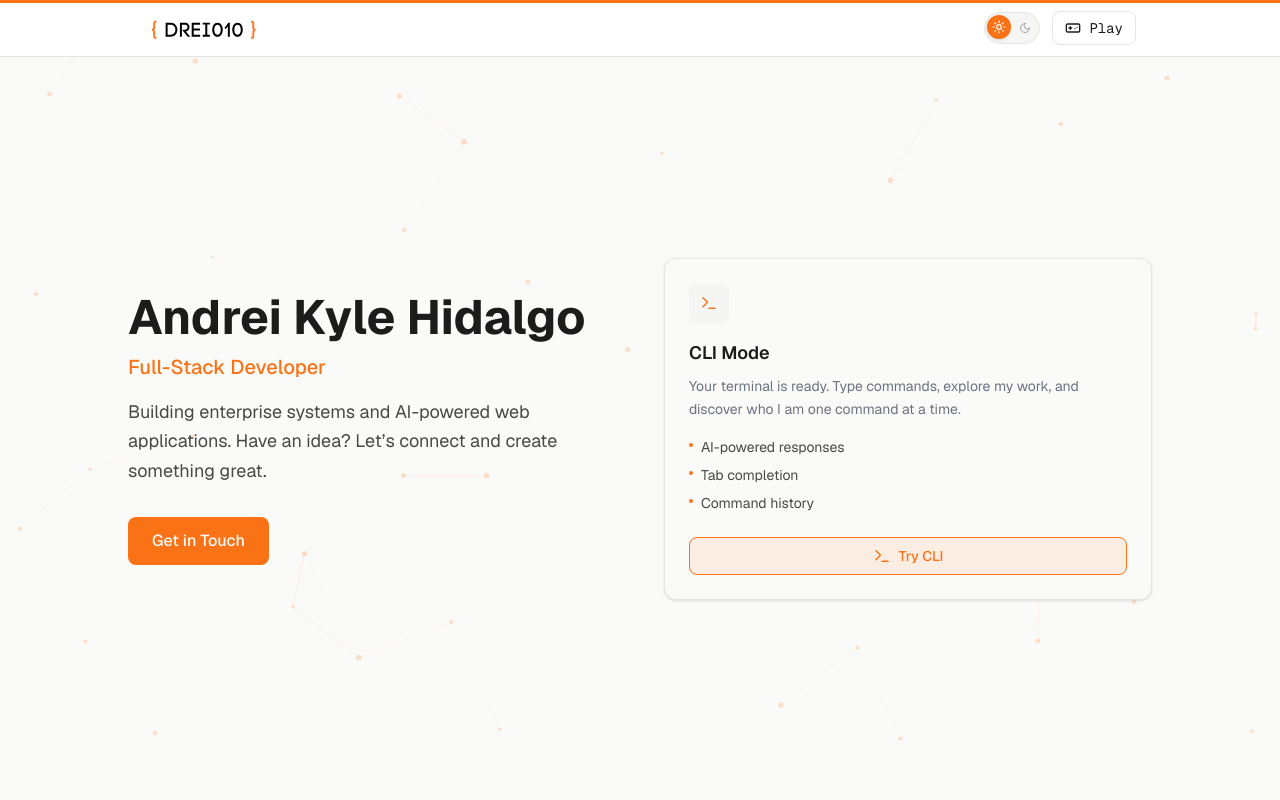
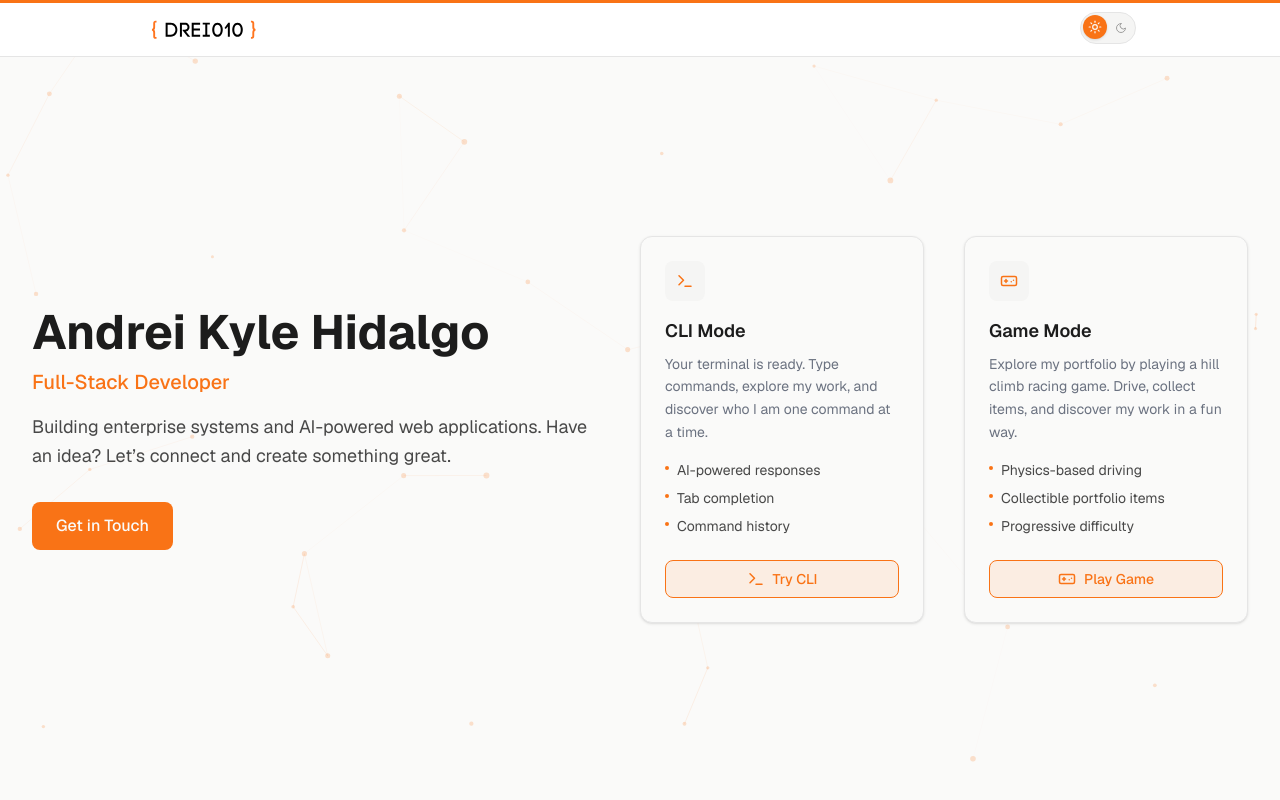
Before and after one commit to Drei010/drei010-portfolio, a Next.js app: page / in a window 1280 px wide. Built offline with nearby package versions, Linux system fonts and the light colour scheme.

Commit message:
feat: implement game mode features and transitions

```diff
--- a/app/page.tsx
+++ b/app/page.tsx
@@ -1,6 +1,6 @@
 "use client";
 
-import { motion, useScroll, useTransform, useReducedMotion } from "motion/react";
+import { motion, useScroll, useTransform, useReducedMotion, AnimatePresence } from "motion/react";
 import { useView } from "@/lib/view-context";
 import { AboutSection } from "@/components/web/AboutSection";
 import { ServicesSection } from "@/components/web/ServicesSection";
@@ -11,30 +11,61 @@ import { ScrollProgressBar } from "@/components/web/ScrollProgressBar";
 import { Terminal } from "@/components/cli/Terminal";
 import { GameCanvas } from "@/components/game/GameCanvas";
 
+const viewTransition = {
+  initial: { opacity: 0, scale: 0.98 },
+  animate: { opacity: 1, scale: 1 },
+  exit: { opacity: 0, scale: 0.98 },
+};
+
+const gameTransition = {
+  initial: { opacity: 0, y: 20 },
+  animate: { opacity: 1, y: 0 },
+  exit: { opacity: 0, y: -20 },
+};
+
 export default function Home() {
   const { view } = useView();
   const shouldReduceMotion = useReducedMotion();
   const { scrollYProgress } = useScroll();
   const parallaxY = useTransform(scrollYProgress, [0, 1], ["0px", "-80px"]);
 
-  if (view === "game") {
   return (
-      <div className="flex min-h-0 flex-1 overflow-hidden animate-fade-in">
+    <AnimatePresence mode="wait">
+      {view === "game" && (
+        <motion.div
+          key="game"
+          className="flex min-h-0 flex-1 overflow-hidden"
+          initial={shouldReduceMotion ? { opacity: 0 } : gameTransition.initial}
+          animate={shouldReduceMotion ? { opacity: 1 } : gameTransition.animate}
+          exit={shouldReduceMotion ? { opacity: 0 } : gameTransition.exit}
+          transition={{ duration: 0.4, ease: "easeInOut" }}
+        >
           <GameCanvas />
-      </div>
-    );
-  }
+        </motion.div>
+      )}
 
-  if (view === "cli") {
-    return (
-      <div className="dark flex flex-1 content-center animate-fade-in">
+      {view === "cli" && (
+        <motion.div
+          key="cli"
+          className="dark flex flex-1 content-center"
+          initial={shouldReduceMotion ? { opacity: 0 } : viewTransition.initial}
+          animate={shouldReduceMotion ? { opacity: 1 } : viewTransition.animate}
+          exit={shouldReduceMotion ? { opacity: 0 } : viewTransition.exit}
+          transition={{ duration: 0.3, ease: "easeInOut" }}
+        >
           <Terminal />
-      </div>
-    );
-  }
+        </motion.div>
+      )}
 
-  return (
-    <div className="relative flex flex-1 flex-col overflow-x-hidden overflow-y-auto animate-fade-in">
+      {view === "web" && (
+        <motion.div
+          key="web"
+          className="relative flex flex-1 flex-col overflow-x-hidden overflow-y-auto"
+          initial={shouldReduceMotion ? { opacity: 0 } : viewTransition.initial}
+          animate={shouldReduceMotion ? { opacity: 1 } : viewTransition.animate}
+          exit={shouldReduceMotion ? { opacity: 0 } : viewTransition.exit}
+          transition={{ duration: 0.3, ease: "easeInOut" }}
+        >
           <ScrollProgressBar />
           <motion.div
             className="pointer-events-none fixed -top-20 right-0 -bottom-20 left-0 z-0"
@@ -48,6 +79,8 @@ export default function Home() {
             <SkillsProjectsConnected />
             <ContactSection />
           </div>
-    </div>
+        </motion.div>
+      )}
+    </AnimatePresence>
   );
 }
--- a/components/GameToggle.tsx
+++ b/components/GameToggle.tsx
@@ -3,26 +3,35 @@
 import { useView } from "@/lib/view-context";
 
 export function GameToggle() {
-  const { view, setView } = useView();
+  const { view, setView, gameCardVisible } = useView();
+
+  const isHidden = view === "web" && gameCardVisible;
 
   function handleClick() {
     if (view === "game") {
-      setView("web");
+      setView("cli");
     } else {
       setView("game");
     }
   }
 
   return (
+    <div
+      className={`overflow-hidden transition-all duration-300 ease-in-out ${
+        isHidden ? "ml-0 max-w-0 opacity-0" : "ml-3 max-w-32 opacity-100"
+      }`}
+    >
       <button
         onClick={handleClick}
-      className="ml-3 flex items-center gap-2 rounded-lg border border-border px-3 py-1.5 text-sm font-mono transition-colors duration-200 hover:border-primary hover:text-primary"
-      aria-label={view === "game" ? "Exit game mode" : "Play portfolio game"}
+        className="flex items-center gap-2 rounded-lg border border-border px-3 py-1.5 text-sm font-mono transition-colors duration-200 hover:border-primary hover:text-primary"
+        aria-label={view === "game" ? "Switch to CLI mode" : "Play portfolio game"}
+        aria-hidden={isHidden}
+        tabIndex={isHidden ? -1 : 0}
       >
         {view === "game" ? (
           <>
-          <ExitIcon />
-          <span className="hidden sm:inline">Exit</span>
+            <TerminalIcon />
+            <span className="hidden sm:inline">CLI</span>
           </>
         ) : (
           <>
@@ -31,6 +40,7 @@ export function GameToggle() {
           </>
         )}
       </button>
+    </div>
   );
 }
 
@@ -57,7 +67,7 @@ function GamepadIcon() {
   );
 }
 
-function ExitIcon() {
+function TerminalIcon() {
   return (
     <svg
       xmlns="http://www.w3.org/2000/svg"
@@ -71,8 +81,8 @@ function ExitIcon() {
       strokeLinejoin="round"
       aria-hidden="true"
     >
-      <path d="M18 6 6 18" />
-      <path d="m6 6 12 12" />
+      <polyline points="4 17 10 11 4 5" />
+      <line x1="12" x2="20" y1="19" y2="19" />
     </svg>
   );
 }
--- a/components/web/AboutSection.tsx
+++ b/components/web/AboutSection.tsx
@@ -3,6 +3,7 @@
 import { motion, useReducedMotion } from "motion/react";
 import { aboutData } from "@/lib/data/about";
 import { CliFeatureCard } from "@/components/web/CliFeatureCard";
+import { GameFeatureCard } from "@/components/web/GameFeatureCard";
 
 export function AboutSection() {
   const shouldReduceMotion = useReducedMotion();
@@ -15,11 +16,11 @@ export function AboutSection() {
   return (
     <section
       id="about"
-      className="flex min-h-[calc(100vh-3.5rem)] items-center px-4 py-16 sm:py-24 lg:py-0"
+      className="flex min-h-[calc(100vh-3.5rem)] items-center px-4 py-16 sm:py-24 lg:px-8 lg:py-0"
     >
-      <div className="mx-auto grid max-w-5xl grid-cols-1 items-center gap-8 lg:grid-cols-2 lg:gap-12">
+      <div className="mx-auto grid max-w-5xl grid-cols-1 items-center gap-8 lg:max-w-7xl lg:grid-cols-[2fr_1fr_1fr] lg:items-stretch lg:gap-10">
         {/* Left column — About data */}
-        <div>
+        <div className="self-center">
           <motion.h1
             className="text-3xl font-bold sm:text-4xl lg:text-5xl"
             variants={textVariants}
@@ -86,8 +87,9 @@ export function AboutSection() {
           </motion.a>
         </div>
 
-        {/* Right column — CLI Feature Card */}
+        {/* Feature Cards as separate grid columns */}
         <CliFeatureCard />
+        <GameFeatureCard />
       </div>
     </section>
   );
--- /dev/null
+++ b/components/web/GameFeatureCard.tsx
@@ -0,0 +1,121 @@
+"use client";
+
+import { useEffect, useRef } from "react";
+import { motion, useReducedMotion } from "motion/react";
+import { useView } from "@/lib/view-context";
+
+const features = [
+  "Physics-based driving",
+  "Collectible portfolio items",
+  "Progressive difficulty",
+];
+
+export function GameFeatureCard() {
+  const { setView, setGameCardVisible } = useView();
+  const shouldReduceMotion = useReducedMotion();
+  const cardRef = useRef<HTMLDivElement>(null);
+
+  useEffect(() => {
+    const el = cardRef.current;
+    if (!el) return;
+
+    const observer = new IntersectionObserver(
+      ([entry]) => {
+        setGameCardVisible(entry.isIntersecting);
+      },
+      { threshold: 0.1 }
+    );
+
+    observer.observe(el);
+
+    return () => {
+      observer.disconnect();
+    };
+  }, [setGameCardVisible]);
+
+  const entranceVariants = {
+    hidden: shouldReduceMotion ? { opacity: 0 } : { opacity: 0, y: 24 },
+    visible: shouldReduceMotion ? { opacity: 1 } : { opacity: 1, y: 0 },
+  };
+
+  return (
+    <motion.div
+      ref={cardRef}
+      className="group relative flex flex-col rounded-xl border border-border bg-background p-6 shadow-sm transition-[border-color,box-shadow] duration-300 hover:border-primary/70 hover:shadow-md hover:shadow-primary/10 dark:shadow-none dark:hover:shadow-[0_0_20px_rgba(249,115,22,0.15)]"
+      variants={entranceVariants}
+      initial="hidden"
+      whileInView="visible"
+      viewport={{ once: true, margin: "-50px" }}
+      transition={{
+        type: "spring",
+        stiffness: 100,
+        damping: 15,
+        delay: 0.3,
+      }}
+    >
+      {/* Hover gradient overlay */}
+      <div className="pointer-events-none absolute inset-0 rounded-xl bg-[radial-gradient(ellipse_at_center,_var(--color-primary)_0%,_transparent_70%)] opacity-0 transition-opacity duration-300 group-hover:opacity-[0.04]" />
+
+      {/* Icon */}
+      <div className="relative mb-4 flex h-10 w-10 items-center justify-center rounded-lg bg-surface-alt text-primary transition-colors duration-300 group-hover:bg-primary/20">
+        <GamepadIcon />
+      </div>
+
+      {/* Heading */}
+      <h3 className="mb-2 text-lg font-semibold transition-colors duration-300 group-hover:text-primary">
+        Game Mode
+      </h3>
+
+      {/* Description */}
+      <p className="mb-4 text-sm leading-relaxed text-muted">
+        Explore my portfolio by playing a hill climb racing game. Drive, collect items, and discover my work in a fun way.
+      </p>
+
+      {/* Feature list */}
+      <ul className="mb-6 space-y-2">
+        {features.map((feature) => (
+          <li
+            key={feature}
+            className="flex items-start gap-2 text-sm text-foreground/80"
+          >
+            <span className="mt-1.5 h-1 w-1 flex-shrink-0 rounded-full bg-primary" />
+            {feature}
+          </li>
+        ))}
+      </ul>
+
+      {/* CTA Button */}
+      <button
+        onClick={() => setView("game")}
+        className="mt-auto flex items-center justify-center gap-2 rounded-lg border border-primary bg-primary/10 px-4 py-2 text-sm font-medium text-primary transition-colors duration-200 hover:bg-primary/20 focus-visible:ring-2 focus-visible:ring-primary/50 focus-visible:outline-none"
+        aria-label="Switch to game view"
+      >
+        <GamepadIcon />
+        Play Game
+      </button>
+    </motion.div>
+  );
+}
+
+function GamepadIcon() {
+  return (
+    <svg
+      xmlns="http://www.w3.org/2000/svg"
+      width="18"
+      height="18"
+      viewBox="0 0 24 24"
+      fill="none"
+      stroke="currentColor"
+      strokeWidth="2"
+      strokeLinecap="round"
+      strokeLinejoin="round"
+      aria-hidden="true"
+    >
+      <line x1="6" x2="10" y1="12" y2="12" />
+      <line x1="8" x2="8" y1="10" y2="14" />
+      <line x1="15" x2="15.01" y1="13" y2="13" />
+      <line x1="18" x2="18.01" y1="11" y2="11" />
+      <rect width="20" height="12" x="2" y="6" rx="2" />
+    </svg>
+  );
+}
--- a/lib/view-context.tsx
+++ b/lib/view-context.tsx
@@ -9,6 +9,8 @@ type ViewContextValue = {
   setView: (mode: ViewMode) => void;
   cliCardVisible: boolean;
   setCliCardVisible: (visible: boolean) => void;
+  gameCardVisible: boolean;
+  setGameCardVisible: (visible: boolean) => void;
 };
 
 const ViewContext = createContext<ViewContextValue | null>(null);
@@ -16,13 +18,14 @@ const ViewContext = createContext<ViewContextValue | null>(null);
 export function ViewProvider({ children }: { children: ReactNode }) {
   const [view, setView] = useState<ViewMode>("web");
   const [cliCardVisible, setCliCardVisible] = useState(false);
+  const [gameCardVisible, setGameCardVisible] = useState(false);
 
   const toggleView = useCallback(() => {
     setView((prev) => (prev === "web" ? "cli" : "web"));
   }, []);
 
   return (
-    <ViewContext.Provider value={{ view, toggleView, setView, cliCardVisible, setCliCardVisible }}>
+    <ViewContext.Provider value={{ view, toggleView, setView, cliCardVisible, setCliCardVisible, gameCardVisible, setGameCardVisible }}>
       {children}
     </ViewContext.Provider>
   );
```
Also changed, not shown: lib/game/terrain-renderer.ts (+30 -9 lines), lib/game/terrain.ts (+9 -12 lines), lib/game/vehicle.ts (+10 -14 lines). Lines whose indentation alone changed are shown as unchanged.
